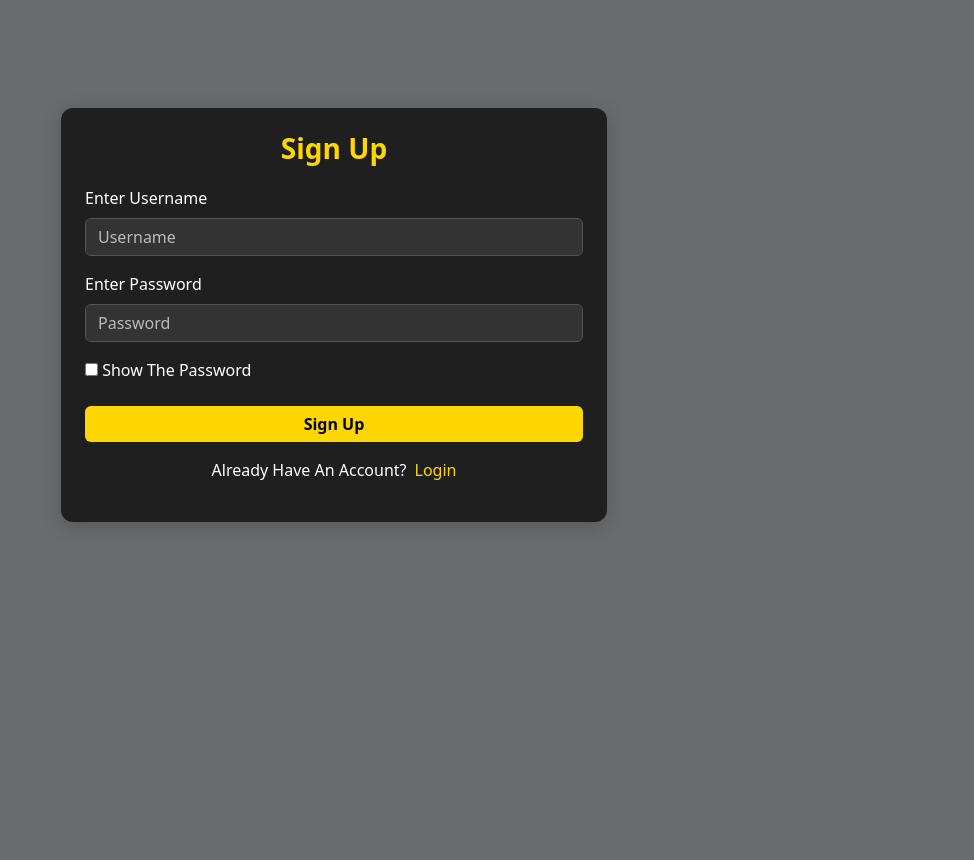
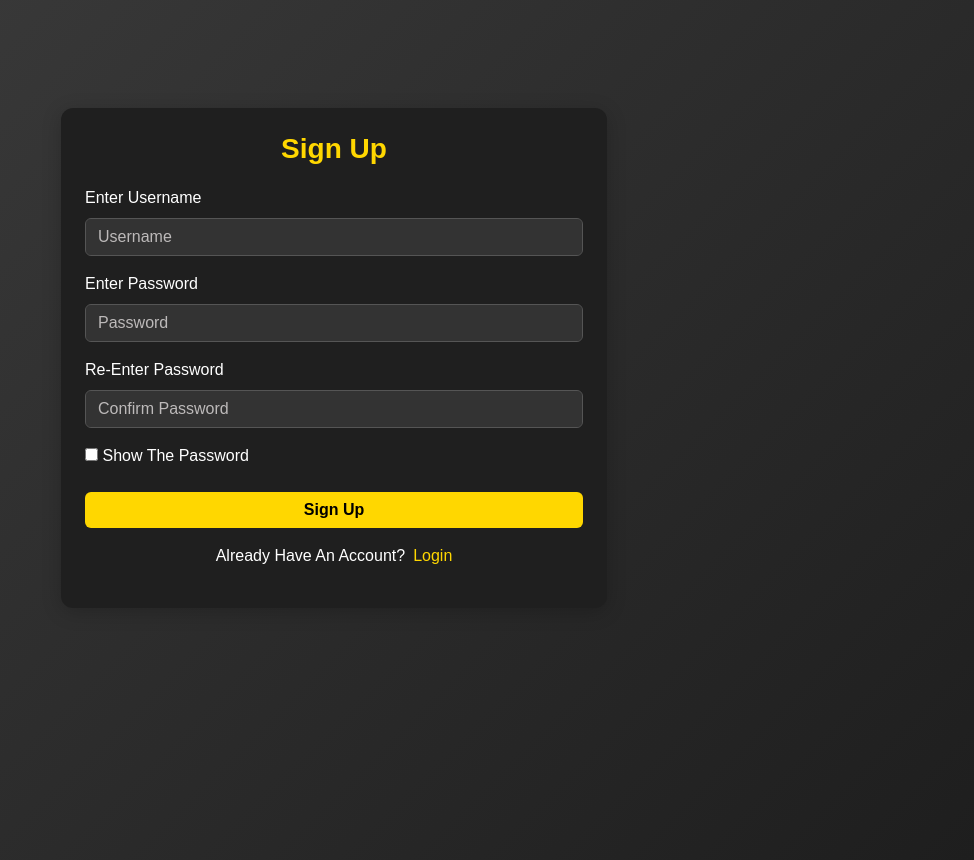
Before and after one commit to Abhiraj05/Expense_Tracker, a Django app: page / in a window 1280 px wide. Shown: the whole page, without its empty margins (306-1280 px from the left). Before the commit the page ends 524 px from the top, so only its background shows below. Run offline with Django 5.2, Linux system fonts and the light colour scheme.

Commit message:
views and urls added

```diff
--- a/expense_tracker/home/templates/base.html
+++ b/expense_tracker/home/templates/base.html
@@ -9,7 +9,7 @@
       integrity="sha384-LN+7fdVzj6u52u30Kp6M/trliBMCMKTyK833zpbD+pXdCLuTusPj697FH4R/5mcr"
       crossorigin="anonymous"
     />
-    <title>Document</title>
+    <title>Expense Tracker</title>
     <style>
       table,
       th,
@@ -17,9 +17,11 @@
         border: 1px solid black;
       }
       body {
-        background-color: gray;
-        color: white;
-      }
+    background: linear-gradient(135deg, #3c3c3c, #1e1e1e);
+    font-family: 'Poppins', sans-serif;
+    color: #fff;
+    min-height: 100vh;
+  }
     </style>
   </head>
   <body class="text-capitalize">
--- a/expense_tracker/home/templates/signup.html
+++ b/expense_tracker/home/templates/signup.html
@@ -2,15 +2,13 @@
 {% block start %}
 
 <style>
-  body {
-    background-color: #6a6b6dff;
-  }
+
 
   .card {
     border-radius: 12px;
     border: none;
-    background-color: #1f1f1f; /* Light black card */
-    color: white; /* White font */
+    background-color: #1f1f1f;
+    color: white;
     box-shadow: 0 4px 20px rgba(0, 0, 0, 0.2);
   }
 
@@ -18,7 +16,7 @@
     font-weight: 600;
     margin-bottom: 20px;
     text-align: center;
-    color: #FFD700; /* Gold heading */
+    color: #FFD700;
   }
 
   label {
@@ -109,7 +107,17 @@
             />
           </div>
 
-
+  <div class="mb-3">
+            <label for="password" class="form-label">Re-enter Password</label>
+            <input
+              type="password"
+              class="form-control"
+              name="password"
+              id="confirmpassword"
+              placeholder="Confirm Password"
+              required
+            />
+          </div>
 
           <div class="mt-2 mb-4">
             <input type="checkbox" id="showPassword" onclick="make_visible()" />
--- a/expense_tracker/home/views.py
+++ b/expense_tracker/home/views.py
@@ -30,14 +30,21 @@ def user_register(request):
     if request.method == "POST":
         username = request.POST.get("username")
         password = request.POST.get("password")
+        confirm_password = request.POST.get("confirmpassword")
+
 
         if value_check(username):
             messages.warning(request, "please enter the username")
             return redirect("/")
 
         if value_check(password):
-            messages.warning(request, "please enter the username")
+            messages.warning(request, "please enter the password")
             return redirect("/")
+
+        if password!=confirm_password:
+            messages.warning(request, "password is not matching")
+            return redirect("/")
+
 
         if not user_exist(username, password):
             User_Registration.objects.create(
```
Also changed, not shown: expense_tracker/home/templates/main.html (+6 -14 lines), expense_tracker/home/templates/signin.html (+7 -10 lines).
